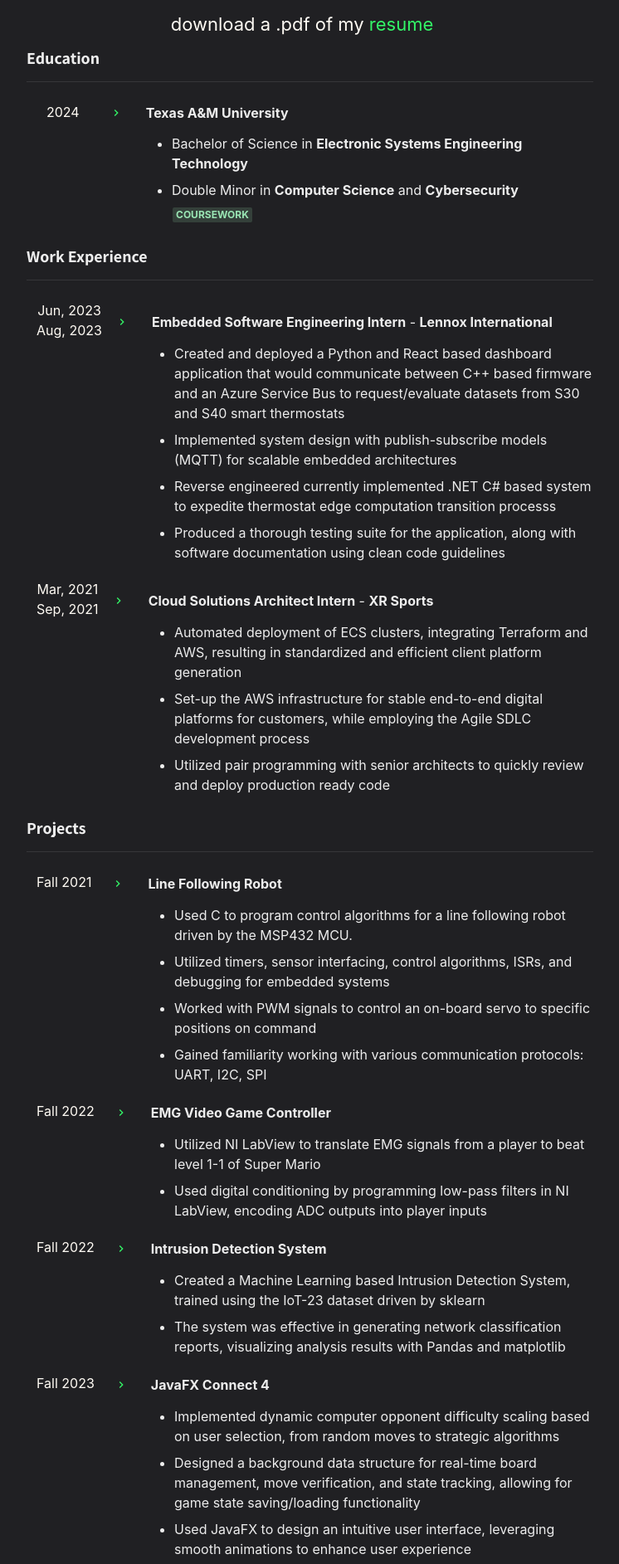
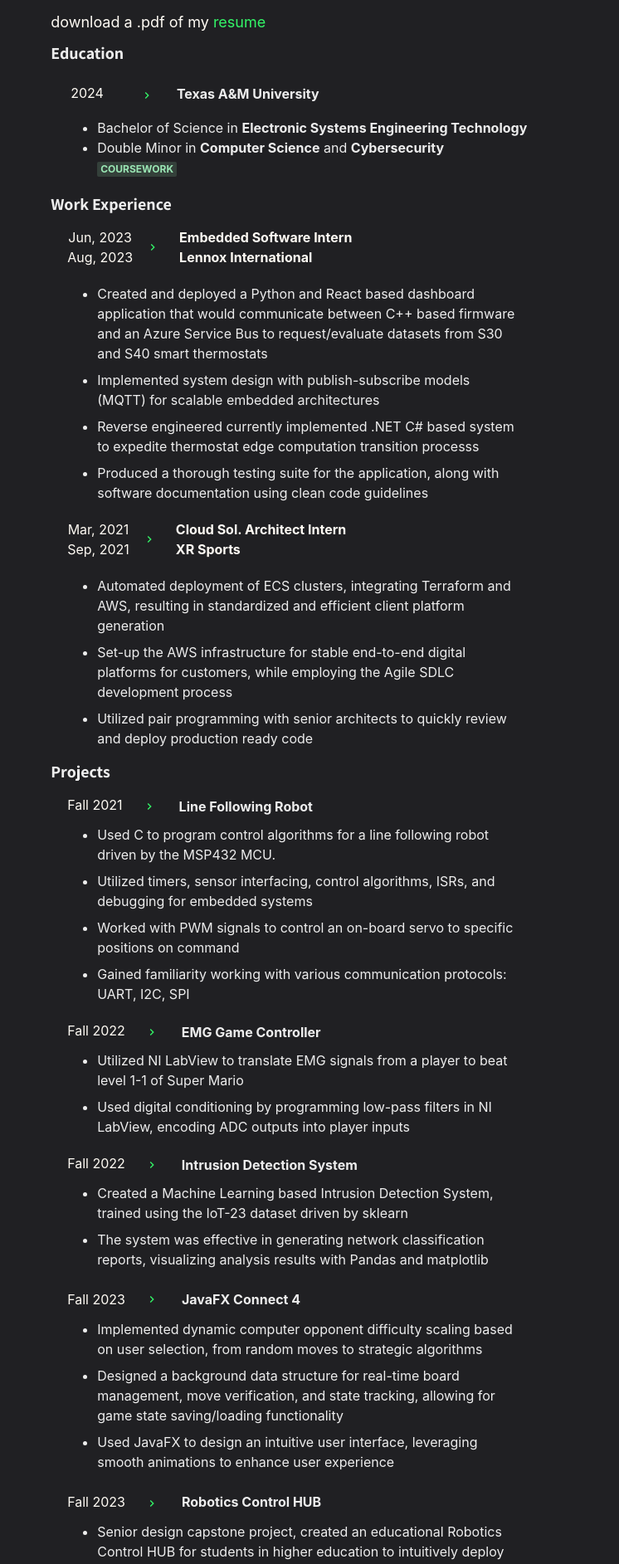
Before and after one commit to adarshmedikonda/adarshmedikonda-homepage, a Next.js app: page /resume in a window 1280 px wide. Shown: the part 122-2007 px from the top of the page at 83% size, without its empty margins (276-1022 px from the left). Built offline with nearby package versions, Linux system fonts and the light colour scheme.

Commit message:
fixed resume mobile page, some temporary fixes. TODO: fix projects page

```diff
--- a/components/light-dark-toggle.js
+++ b/components/light-dark-toggle.js
@@ -1,19 +1,29 @@
-import { IconButton, useColorMode, useColorModeValue } from '@chakra-ui/react'
+import { IconButton, useColorMode, useColorModeValue, animate } from '@chakra-ui/react'
 import { GiNightSleep } from "react-icons/gi";
 import { HiLightBulb } from "react-icons/hi";
+
 const ThemeToggleButton = () => {
-    const {toggleColorMode} = useColorMode()
+  const { toggleColorMode } = useColorMode()
 
   return (
-        <IconButton aria-label='toggle theme'
+    <IconButton
+      aria-label='toggle theme'
       colorScheme={useColorModeValue('purple', 'orange')}
       icon={useColorModeValue(<GiNightSleep />, <HiLightBulb />)}
       onClick={toggleColorMode}
-        width={10}
-        height={10}
+      width={12}
+      height={12}
+      transition="all 0.2s"
+      _hover={{
+        transform: "scale(1.05)",
+        opacity: 0.8,
+      }}
+      _active={{
+        transform: "scale(1.2) translateY(2px)",
+        opacity: 0.6,
+      }}
     >
     </IconButton>
-
   )
 }
 
--- a/components/navigation-bar.js
+++ b/components/navigation-bar.js
@@ -43,7 +43,7 @@
             as='nav'
             w='100%'
             bg={useColorModeValue('#203E3D42', '#5376ac30')}
-            style={{backdropFilter: 'blur(10px)'}}
+            style={{backdropFilter: 'blur(20px)'}}
             zIndex={1}
             {...props}
         >
@@ -55,7 +55,7 @@
                 align = "center"
                 justify = "space-between"
             >
-                <Flex align='center' mr={155}>
+                <Flex align='center'>
                     <Heading as="h1" size='lg' letterSpacing='tight'></Heading>
                     <Logo />
                 </Flex>
@@ -67,6 +67,7 @@
                     alignItems='center'
                     flexGrow = {1}
                     mt = {{base: 4, nmd: 0}}
+                    ml={150}
                 >
                     <LinkItem href="/resume" path={path}>
                         <Button size='sm' variant='outline' leftIcon={<BsFileTextFill />}>
@@ -89,7 +90,7 @@
                         </Button>
                     </LinkItem>
                 </Stack>
-                <Box>
+                <Box ml={2}>
                     <ThemeToggleButton />
                 </Box>
             </Container>
--- a/pages/resume.js
+++ b/pages/resume.js
@@ -24,7 +24,7 @@
 
 const Resume = () => {
     return (
-        <Container maxW="container.full">
+        <Container p={0}>
             <Section delay={0.1}>
                 <Box display={{ md:'flex' }}>
                     <Box flexGrow={1} mt={5}>
@@ -32,9 +32,8 @@
                     </Box>
                 </Box>
             </Section>
-
             <Section delay={0.3}>
-            <Text align='center' fontSize={22} pt={0} pb={3}>
+            <Text align='justify' mb={3} fontSize={18}>
                 download a .pdf of my {' '}
                 <Link as={NextLink} href="/documents/2024_Resume_Medikonda_Adarsh.pdf">
                 resume
@@ -43,21 +42,20 @@
             </Section>
 
             <Section delay={0.5}>
-            <Stack direction='column' pl={5}>
+            <Stack ml={0} mt={1} direction='column'>
                 <Heading size='md'>Education</Heading>
-                <Divider p={1} maxW={675} width={675} />
                 <List pt={4} pl={6} spacing={5}>
-
                     <ListItem>
-                        <Flex align="center" wrap='wrap'>
+                        <Flex mr={5} align="center" wrap='wrap'>
                             <Text fontSize={16} marginBottom={0.5} marginRight={5}>
                                 2024
                             </Text>
-                            <ListIcon marginLeft={4} as={ChevronRightIcon} color={useColorModeValue('#DE0D92', '#33f567')} />
+                            <ListIcon marginLeft={4} ml={6} mt={1} as={ChevronRightIcon} color={useColorModeValue('#DE0D92', '#33f567')} />
                             <ResumeItem>
                                 <b>Texas A&M University</b>
                             </ResumeItem>
-                            <UnorderedList pt={3} pl={135} spacing={2}>
+                        </Flex>
+                            <UnorderedList mt={4} ml={8}>
                                 <ListItem>
                                 Bachelor of Science in <b>Electronic Systems Engineering Technology</b>
                                 </ListItem>
@@ -65,10 +63,10 @@
                                 Double Minor in <b>Computer Science</b> and <b>Cybersecurity</b>
                                 </ListItem>
                             </UnorderedList>
-                            <Box pl={152} pt={1}>
-                            <Popover trigger='hover' >
+
+                            <Popover trigger='hover'>
                                 <PopoverTrigger>
-                                    <Badge colorScheme={useColorModeValue('pink', 'green')}>Coursework</Badge>
+                                    <Badge ml={8} colorScheme={useColorModeValue('pink', 'green')}>Coursework</Badge>
                                 </PopoverTrigger>
                                 <PopoverContent>
                                     <PopoverArrow />
@@ -87,30 +85,29 @@
                                     </PopoverBody>
                                 </PopoverContent>
                             </Popover>
-                            </Box>
-                        </Flex>
+
                     </ListItem>
-
                 </List>
             </Stack>
             </Section>
 
             <Section delay={0.7}>
-            <Stack direction='column' pl={5} pt={7}>
+            <Stack direction='column' mt={5} ml={0} mr={10}>
                 <Heading size='md'>Work Experience</Heading>
-                <Divider p={1} maxW={675} width={675}/>
-                <List pt={4} pl={3} spacing={5}>
+                <List>
                     <ListItem>
-                        <Flex align="center" wrap='wrap'>
-                            <Text align="center" fontSize={16} marginBottom={1}>
+                        <Flex align="center" wrap='wrap' ml={5}>
+                            <Text align="center" fontSize={16} mt={2}>
                                 Jun, 2023<br/>
                                 Aug, 2023
                             </Text>
-                            <ListIcon marginLeft={4} as={ChevronRightIcon} color={useColorModeValue('#DE0D92', '#33f567')} />
-                            <ResumeItem>
-                            <b>Embedded Software Engineering Intern</b> - <b>Lennox International</b>
-                            </ResumeItem>
-                            <UnorderedList pl={150} spacing={2}>
+                            <ListIcon marginLeft={4} mt={2} as={ChevronRightIcon} color={useColorModeValue('#DE0D92', '#33f567')} />
+                            <Text mt={2} ml={4}>
+                            <b>Embedded Software Intern</b><br/>
+                            <b>Lennox International</b>
+                            </Text>
+                        </Flex>
+                        <UnorderedList ml={14} mt={5} mb={2} spacing={2}>
                             <ListItem>
                             Created and deployed a Python and React based dashboard application that would communicate
                             between C++ based firmware and an Azure Service Bus to request/evaluate datasets from S30 and
@@ -128,19 +125,19 @@
                             using clean code guidelines
                             </ListItem>
                         </UnorderedList>
-                        </Flex>
-                    </ListItem>
-                    <ListItem>
-                        <Flex align="center" wrap='wrap'>
-                            <Text align="center" fontSize={16} marginBottom={1}>
+
+                        <Flex align="center" wrap='wrap' ml={5} mt={3}>
+                            <Text align="center" fontSize={16} mt={2}>
                                 Mar, 2021<br/>
                                 Sep, 2021
                             </Text>
-                            <ListIcon marginLeft={4} as={ChevronRightIcon} color={useColorModeValue('#DE0D92', '#33f567')} />
-                            <ResumeItem>
-                                <b>Cloud Solutions Architect Intern</b> - <b>XR Sports</b>
-                            </ResumeItem>
-                            <UnorderedList pt={0} pl={150} spacing={2}>
+                            <ListIcon marginLeft={4} mt={2} as={ChevronRightIcon} color={useColorModeValue('#DE0D92', '#33f567')} />
+                            <Text mt={2} ml={4}>
+                            <b>Cloud Sol. Architect Intern</b><br/>
+                            <b>XR Sports</b>
+                            </Text>
+                        </Flex>
+                            <UnorderedList ml={14} mt={5} mb={2} spacing={2}>
                                 <ListItem>
                                 Automated deployment of ECS clusters, integrating Terraform and AWS, resulting in standardized
                                 and efficient client platform generation
@@ -153,19 +150,17 @@
                                 Utilized pair programming with senior architects to quickly review and deploy production ready code
                                 </ListItem>
                             </UnorderedList>
-                        </Flex>
                     </ListItem>
                 </List>
             </Stack>
             </Section>
 
             <Section delay={0.9}>
-            <Stack direction='column' pl={5} pt={7}>
+            <Stack direction='column' mt={2} mr={10}>
                 <Heading size='md'>Projects</Heading>
-                <Divider p={1} maxW={675} width={675}/>
-                <List pt={4} pl={3} spacing={5}>
+                <List pt={2} pl={0} spacing={5}>
                     <ListItem>
-                        <Flex align="center" wrap='wrap'>
+                        <Flex align="center" wrap='wrap' ml={5}>
                             <Text align="center" fontSize={16} marginBottom={1}>
                                 Fall 2021
                             </Text>
@@ -173,7 +168,8 @@
                             <ResumeItem>
                                 <b>Line Following Robot</b>
                             </ResumeItem>
-                            <UnorderedList pt={3} pl={150} spacing={2}>
+                        </Flex>
+                        <UnorderedList ml={14} mt={2} mb={2} spacing={2}>
                             <ListItem>
                             Used C to program control algorithms for a line following robot driven by the MSP432 MCU.
                             </ListItem>
@@ -187,18 +183,17 @@
                             Gained familiarity working with various communication protocols: UART, I2C, SPI
                             </ListItem>
                         </UnorderedList>
-                        </Flex>
                     </ListItem>
                     <ListItem>
-                        <Flex align="center" wrap='wrap'>
+                        <Flex align="center" wrap='wrap' ml={5}>
                             <Text align="center" fontSize={16} marginBottom={1}>
                                 Fall 2022
                             </Text>
                             <ListIcon marginLeft={6} as={ChevronRightIcon} color={useColorModeValue('#DE0D92', '#33f567')} />
                             <ResumeItem>
-                                <b>EMG Video Game Controller</b>
+                                <b>EMG Game Controller</b>
                             </ResumeItem>
-                            <UnorderedList pt={3} pl={150} spacing={2}>
+                            <UnorderedList ml={9} mt={2} mb={0} spacing={2}>
                                 <ListItem>
                                 Utilized NI LabView to translate EMG signals from a player to beat level 1-1 of Super Mario
                                 </ListItem>
@@ -209,7 +204,7 @@
                         </Flex>
                     </ListItem>
                     <ListItem>
-                        <Flex align="center" wrap='wrap'>
+                        <Flex align="center" wrap='wrap' ml={5}>
                             <Text align="center" fontSize={16} marginBottom={1}>
                                 Fall 2022
                             </Text>
@@ -217,7 +212,9 @@
                             <ResumeItem>
                                 <b>Intrusion Detection System</b>
                             </ResumeItem>
-                            <UnorderedList pt={3} pl={150} spacing={2}>
+
+                        </Flex>
+                            <UnorderedList ml={14} mt={2} mb={0} spacing={2}>
                                 <ListItem>
                                 Created a Machine Learning based Intrusion Detection System, trained using the IoT-23 dataset driven by sklearn
                                 </ListItem>
@@ -225,18 +222,18 @@
                                 The system was effective in generating network classification reports, visualizing analysis results with Pandas and matplotlib
                                 </ListItem>
                             </UnorderedList>
-                        </Flex>
                     </ListItem>
                     <ListItem>
-                        <Flex align="center" wrap='wrap'>
-                            <Text align="center" fontSize={16} marginBottom={1}>
+                        <Flex align="center" wrap='wrap' ml={5}>
+                            <Text align="center" fontSize={16} marginBottom={1} mt={1}>
                                 Fall 2023
                             </Text>
                             <ListIcon marginLeft={6} as={ChevronRightIcon} color={useColorModeValue('#DE0D92', '#33f567')} />
                             <ResumeItem>
                                 <b>JavaFX Connect 4</b>
                             </ResumeItem>
-                            <UnorderedList pt={3} pl={150} spacing={2}>
+                        </Flex>
+                        <UnorderedList ml={14} mt={2} mb={2} spacing={2}>
                             <ListItem>
                             Implemented dynamic computer opponent difficulty scaling based on user selection,
                             from random moves to strategic algorithms
@@ -249,20 +246,21 @@
                             Used JavaFX to design an intuitive user interface, leveraging smooth animations to enhance user experience
                             </ListItem>
                         </UnorderedList>
-                        </Flex>
                     </ListItem>
                     <ListItem>
-                        <Flex align="center" wrap='wrap'>
-                            <Text align="center" fontSize={16} marginBottom={1}>
+                        <Flex align="center" wrap='wrap' ml={5}>
+                            <Text align="center" fontSize={16} marginBottom={1} mt={1}>
                                 Fall 2023
                             </Text>
-                            <ListIcon marginLeft={6} as={ChevronRightIcon} color={useColorModeValue('#DE0D92', '#33f567')} />
+                            <ListIcon mt={1} marginLeft={6} as={ChevronRightIcon} color={useColorModeValue('#DE0D92', '#33f567')} />
                             <ResumeItem>
-                                <b>Senior Design: Robotics Control HUB</b><br/>
+                                <b>Robotics Control HUB</b><br/>
                             </ResumeItem>
-                            <UnorderedList pt={3} pl={150} spacing={2}>
+
+                        </Flex>
+                        <UnorderedList ml={14} mt={2} mb={2} spacing={2}>
                             <ListItem>
-                                Created an educational Robotics Control HUB for students in higher education to intuitively deploy robotics systems
+                            Senior design capstone project, created an educational Robotics Control HUB for students in higher education to intuitively deploy robotics systems
                             </ListItem>
                             <ListItem>
                             Delivered a Python based API and GUI application for users to interact with their control hub
@@ -274,7 +272,6 @@
                             Designed and verified custom PCB with Altium
                             </ListItem>
                         </UnorderedList>
-                        </Flex>
                     </ListItem>
                 </List>
             </Stack>
```
Lines whose indentation alone changed are shown as unchanged.
